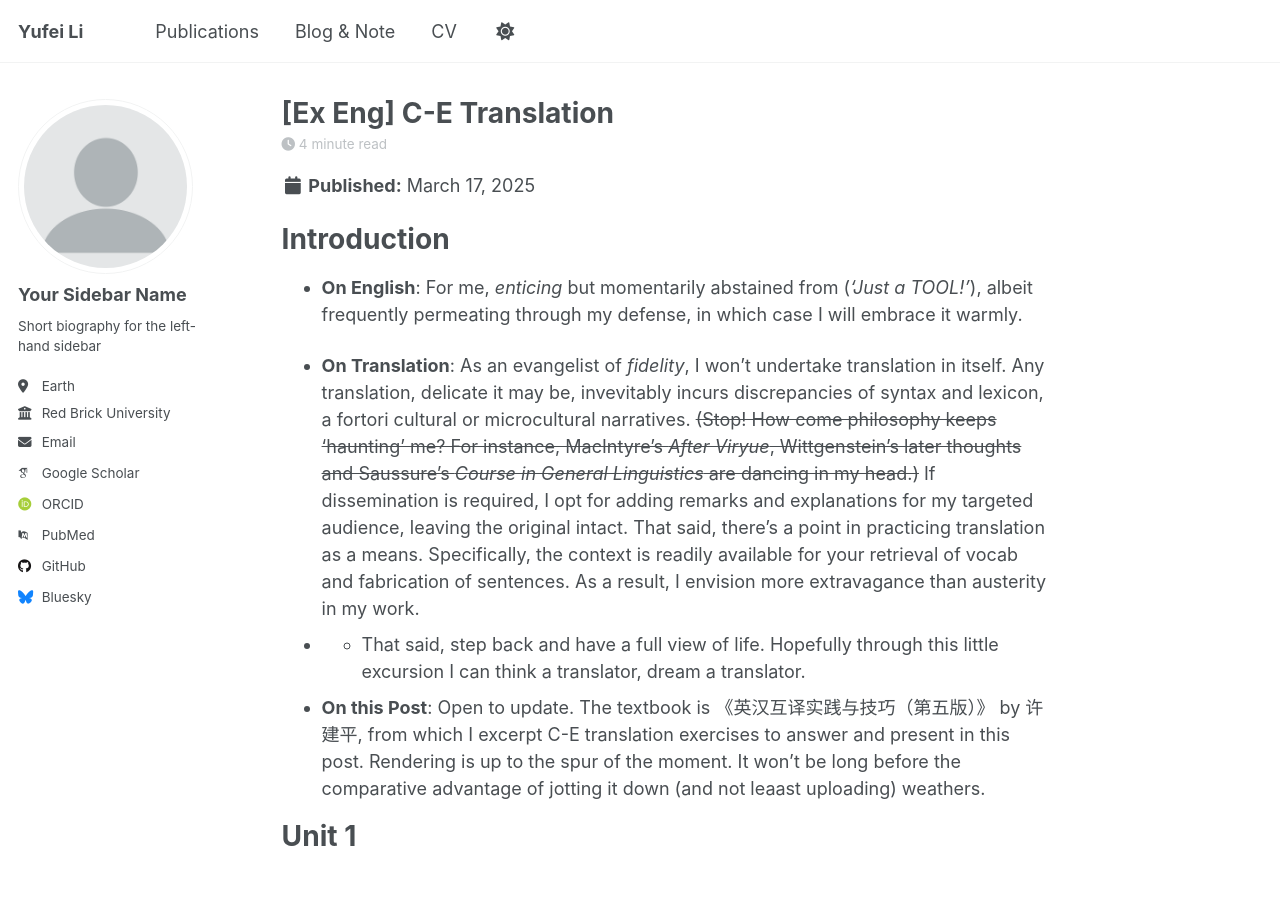
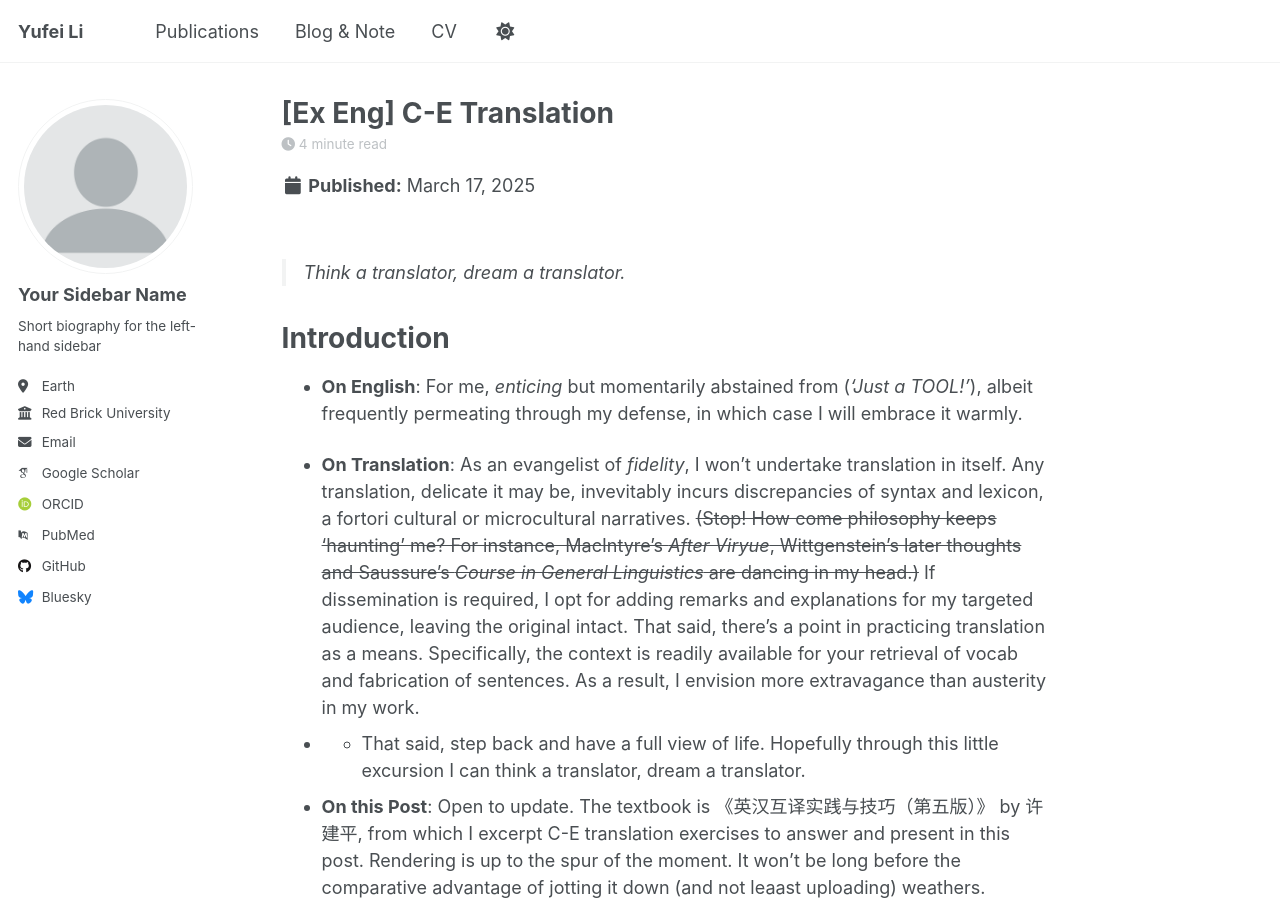
Before and after one commit to Floraaah/Floraaah, a Jekyll site: the page built from _posts/2025-03-17-blog-post-1.md, in a window 1280 px wide and 900 px high. Built offline with Jekyll 4.4.1, drawn with Linux system fonts in a browser that asks for light colours; some web fonts are replaced.

Commit message:
Update 2025-03-17-blog-post-1.md

```diff
--- a/_posts/2025-03-17-blog-post-1.md
+++ b/_posts/2025-03-17-blog-post-1.md
@@ -6,6 +6,7 @@ tags:
   - English
   - English Learning
 ---
+> Think a translator, dream a translator.
 
 # Introduction
 
```
